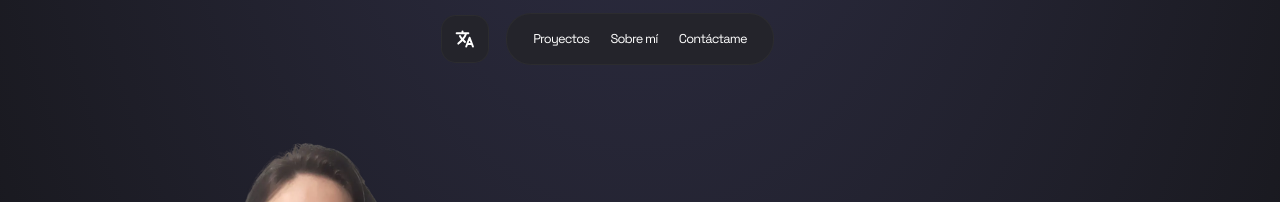
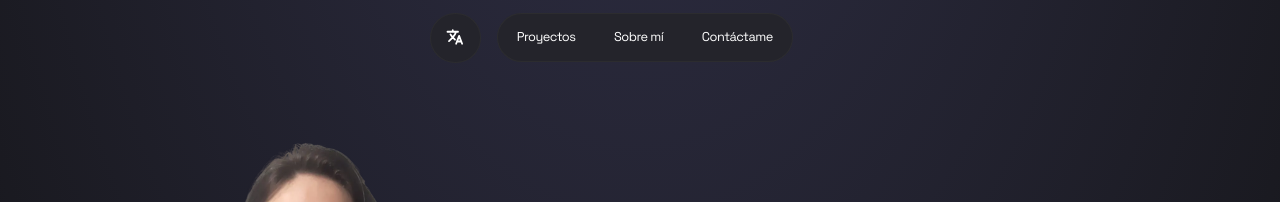
Before and after one commit to CeonSl/Ceon-portfolio, a React (Vite) app: page / in a window 1280 px wide. Shown: the top 202 px of the page. Built offline with nearby package versions, Linux system fonts and the light colour scheme.

Commit message:
fixing header styles without position absolute

```diff
--- a/src/components/Header.jsx
+++ b/src/components/Header.jsx
@@ -13,6 +13,8 @@ function Header({ isIntersecting }) {
             <li className="container-change-language">
               <ButtonChangeLanguange />
             </li>
+            <li className="list-item-container-links-page">
+              <ul className="container-links-page">
                 <li>
                   <a href="#projects">{t("Header.Projects")}</a>
                 </li>
@@ -22,8 +24,14 @@ function Header({ isIntersecting }) {
                 <li>
                   <a href="#contact-me">{t("Header.Contact Me")}</a>
                 </li>
-            <li className="container-go-back-top-li">
-              <GoBackTop isIntersecting={isIntersecting} />
+              </ul>
+            </li>
+            <li
+              className={`container-go-back-top-li ${
+                isIntersecting ? "show-back-top" : "hide-back-top"
+              }`}
+            >
+              <GoBackTop />
             </li>
           </ul>
         </div>
--- a/src/components/icons/GoBackTop.jsx
+++ b/src/components/icons/GoBackTop.jsx
@@ -1,12 +1,6 @@
-function GoBackTop(props) {
-  const { isIntersecting } = props;
+function GoBackTop() {
   return (
-    <a
-      href="#"
-      className={`icon-go-back-top  ${
-        isIntersecting ? "show-back-top" : "hide-back-top"
-      }`}
-    >
+    <a href="#" className="icon-go-back-top">
       <svg fill="currentColor" viewBox="0 0 16 16" height="1em" width="1em">
         <path
           fillRule="evenodd"
--- a/src/index.scss
+++ b/src/index.scss
@@ -73,7 +73,7 @@ input,
 textarea,
 button,
 select,
-a {
+a, ul, li {
     -webkit-tap-highlight-color: transparent;
 }
 
--- a/src/scss/headerStyles.scss
+++ b/src/scss/headerStyles.scss
@@ -2,6 +2,10 @@ $border-color:#33333388 ;
 $background-color: #24242B;
 $background-color-hovered: #44444433;
 $font-p: 0.82rem;
+$separation: -24.5%;
+$separation-mobile: -18.5%;
+$font-smaller: 0.8rem; // small
+$font-smaller-responsive:calc($font-smaller / 1.1); // small
 
 @mixin tablet {
     @media screen and (max-width: 1000px){
@@ -38,208 +42,216 @@ $font-p: 0.82rem;
 .container-header {
     display: flex;
     justify-content: center;
+    position: relative;
     margin: .8rem;
     width: 100%;
     z-index: 1;
+    max-height: 50px;
 }
 
 .container-nav {
-    position: relative;
-    display: inline-flex;
+    display: flex;
     list-style: none;
     margin: 0;
     padding: 0;
-    padding: .5rem 1rem;
+    position: relative;
+    gap: 1rem;
+    height: 100%;
+    user-select: none;
+
+    @include mobile() {
+        gap: .2rem;
+    }
 
 
-    @include mobile() {
-        padding: .2rem .75rem;
+    .container-change-language, .container-go-back-top-li {
+        align-items: center;
+        display: flex;
     }
 
+    .container-change-language {
+        align-items: start;
+        .change-language {
+            ul {
+                height: 48px;
+                overflow: hidden;
+                list-style: none;
+                padding: 0;
+                margin: 0;
                 background-color: $background-color;
+                border: 1px solid $border-color;
                 border-radius: 25px;
-    border:1px solid $border-color;
+                cursor: pointer;
+                transition: all .5s cubic-bezier(0.165, 0.84, 0.44, 1);
+
+                @include mobile() {
+                    height: 39px;
+                }
+
+                &:hover {
+                    height: 143.5px;
+
+                    @include mobile() {
+                        height: 114px;
+                    }
+
+                }
+
+                li:first-child {
+                    border-radius:  20px 20px 0 0;
+                }
+
+                li:last-child {
+                    border-radius: 0 0 20px 20px;
+                }
 
                 li {
-        user-select: none;
-        &:not(.container-go-back-top-li):not(.container-change-language)  {
-            padding: .5rem 0;
-            a {
-                text-decoration: none;
-                color: #fff;
-                padding: .4rem .6rem;
-                letter-spacing: -.8px;
-                border: 1px solid transparent;
-                font-size: $font-p;
-                transition: all .2s cubic-bezier(0.165, 0.84, 0.44, 1);
+                    padding: 0.9rem;
+                    display: flex;
+                    justify-content: center;
+                    align-items: center;
+                    transition: all .35s cubic-bezier(0.165, 0.84, 0.44, 1);
 
                     &:hover {
                         background-color: $background-color-hovered;
-                    border: 1px solid $border-color;
+                    }
+
+                    @include mobile() {
+                        padding: 0.8rem;
+                    }
+
+                    button {
+                        display: flex;
+                        justify-content: center;
+                        align-items: center;
+                        border: none;
+                        background-color: transparent;
+                        padding: 0;
+                        svg {
+                            width: 18px;
+                            height: 18px;
+
+                            @include mobile() {
+                                width: $font-smaller;
+                                height: $font-smaller;
                             }
                         }
                     }
-
-
-        &:nth-child(2) {
-            a {
-
-                border-radius: 25px 3px 3px 25px;
+                    p {
+                        display: flex;
+                        justify-content: center;
+                        align-items: center;
+                        width: 20px;
+                        height: 20px;
+                        font-size: 20px;
+                        @include mobile() {
+                            width: $font-smaller;
+                            height: $font-smaller;
+                            font-size: $font-smaller;
                         }
+                        margin: 0;
+                        padding: 0;
+                        color: #fff;
                     }
-        &:nth-child(3) {
-            a {
-
-                border-radius: 3px;
-            }
-        }
-        &:nth-child(4) {
-            a {
-
-                border-radius: 3px 25px 25px 3px;
                 }
             }
         }
     }
 
+    .container-go-back-top-li {
+        background-color: $background-color;
+        border-radius: 25px;
+        align-self: flex-start;
+        margin-top: 5px;
 
         .icon-go-back-top {
+            background-color: $background-color;
+            border-radius: 25px;
+            padding: 0.6rem;
+            border: 1px solid $border-color;
+            width: 20px;
+            height: 20px;
             text-decoration: none;
-    display: flex;
-    align-items: center;
             color: #fff;
-    margin-left: 2rem;
-    position:absolute;
-    height: 100%;
-    display: flex;
-    top: 0%;
 
             @include mobile() {
-    margin-left: 1rem;
+                padding: 0.4rem ;
+                width: 17px;
+                height: 17px;
+            }
+
+
+            &:hover {
+                background-color: $background-color-hovered;
             }
 
             svg {
-        padding: .5rem;
-        border-radius: 25px;
-        background-color: $background-color;
-        border: 1px solid $border-color;
                 width: 20px;
                 height: 20px;
-        transition: all .2s cubic-bezier(0.165, 0.84, 0.44, 1);
 
                 @include mobile() {
-            padding: .4rem;
-            width: 14px;
-            height: 14px;
+                    width: 17px;
+                    height: 17px;
                 }
 
-        &:hover {
-            background-color: $background-color-hovered;
-            border: 1px solid $border-color;
-        }
             }
         }
 
-.show-back-top{
-    visibility: visible;
-    opacity: 1;
-    top: 0;
+    }
+
+    .hide-back-top {
+        visibility: 0;
+        transform: translateY(-180%);
         transition: all 1s cubic-bezier(0.165, 0.84, 0.44, 1);
     }
 
-.hide-back-top{
-    visibility: hidden;
-    opacity: 0;
-    top: -100%;
+    .show-back-top {
+        visibility: 1;
+        transform: translateY(0%);
         transition: all 1s cubic-bezier(0.165, 0.84, 0.44, 1);
     }
 
-.change-language {
-    position: absolute;
-    color: #fff;
+    .list-item-container-links-page {
+        ul {
+            display: flex;
+            list-style: none;
+            margin: 0;
             background-color: $background-color;
-    border-radius: 15px;
-    border: 1px solid $border-color;
-    height: 45.5px ;
-
-    overflow: hidden;
-    left: -24.5%;
-    top: 3%;
-    transition: all .4s cubic-bezier(0.165, 0.84, 0.44, 1);
-
-    @include mobile() {
-        height: 35px;
-        left: -18.5%;
-        top: 6%;
-    }
-
-    &:hover {
-        height: 135px !important;
-
-        @include mobile() {
-            height: 112px  !important;
+            border-radius: 25px;
+            border:1px solid $border-color;
+            padding: 0;
+            li {
+                &:first-child {
+                    a {
+                        border-radius: 25px 0 0 25px;
                     }
                 }
 
-    ul {
-        list-style: none;
-        margin: 0;
-        padding: 0;
-
-        li {
-            cursor: pointer;
-            padding: .8rem !important;
+                &:last-child {
+                    a {
+                        border-radius: 0 25px 25px 0;
+                    }
+                }
+                a {
+                    display: inline-block;
+                    padding: 1rem 1.2rem;
 
                     @include mobile() {
-                padding: .6rem !important;
+                        padding: 0.8rem ;
                     }
 
-            display: flex;
-            justify-content: center;
-            align-items: center;
-            border-bottom: 1px solid $border-color;
+                    text-decoration: none;
+                    color: #fff;
+                    letter-spacing: -.5px;
+                    transition: all .2s cubic-bezier(0.165, 0.84, 0.44, 1);
 
 
-            &:nth-child(1) {
-                border-radius: 15px 15px 0 0;
-            }
-
-            &:nth-child(3) {
-                border-bottom: none;
-                border-radius: 0 0 15px 15px;
-            }
-
-
-            button {
-                border: none;
-                background: transparent;
-                padding: 0;
-                width: 20px;
-                height: 20px;
-                cursor: pointer;
-                @include mobile() {
-                    width: 16px;
-                    height: 16px;
-                }
-
-                svg {
-                    width: 100%;
-                    height: 100%;
-                }
-            }
-
-            p {
-                margin: 0;
-                font-size: 20px;
-                @include mobile() {
-                    font-size: 16px;
-                }
-            }
 
                     &:hover {
                         background-color: $background-color-hovered;
                     }
                 }
-
             }
         }
+    }
+ }
```
Lines whose indentation alone changed are shown as unchanged.
